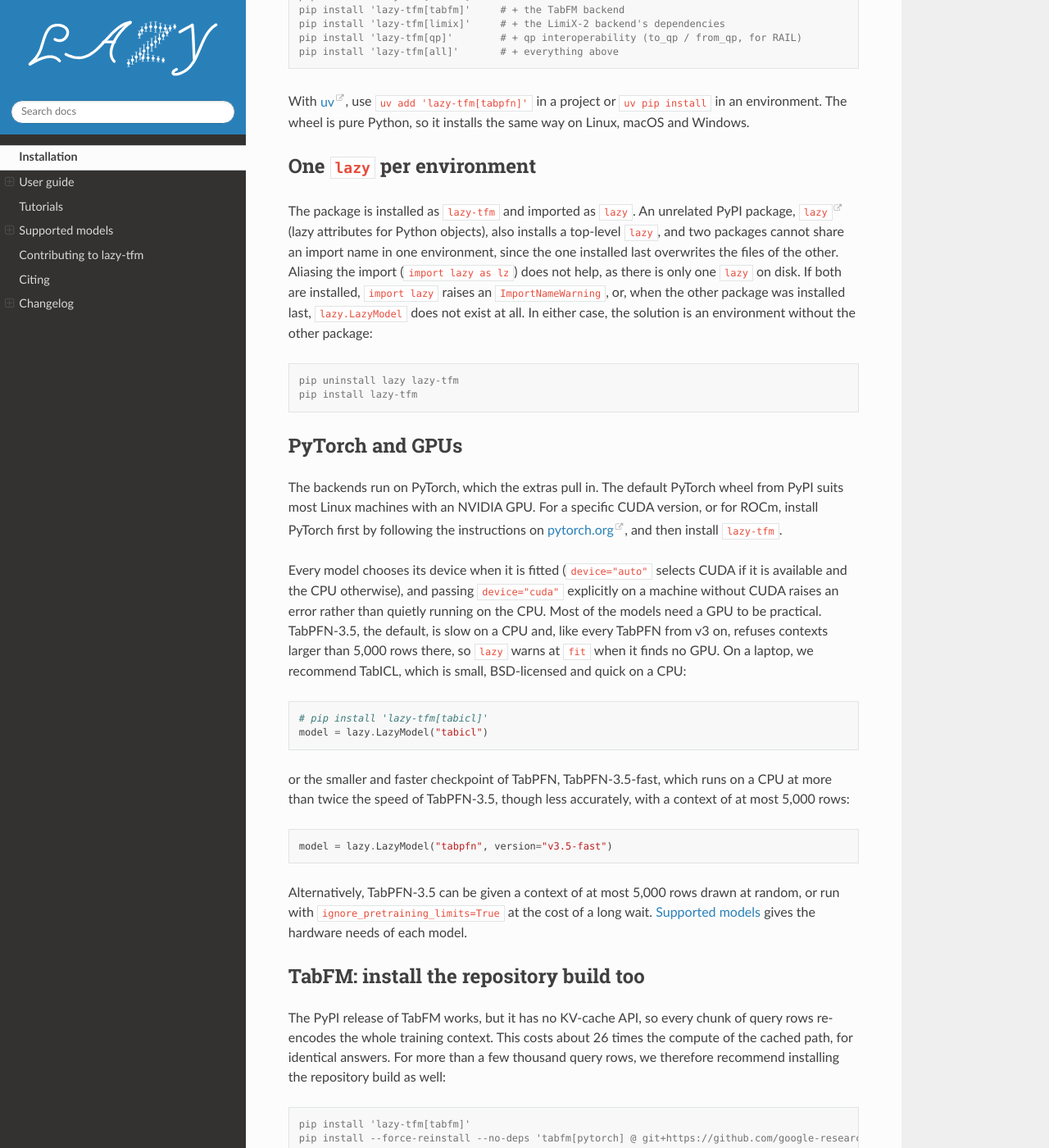
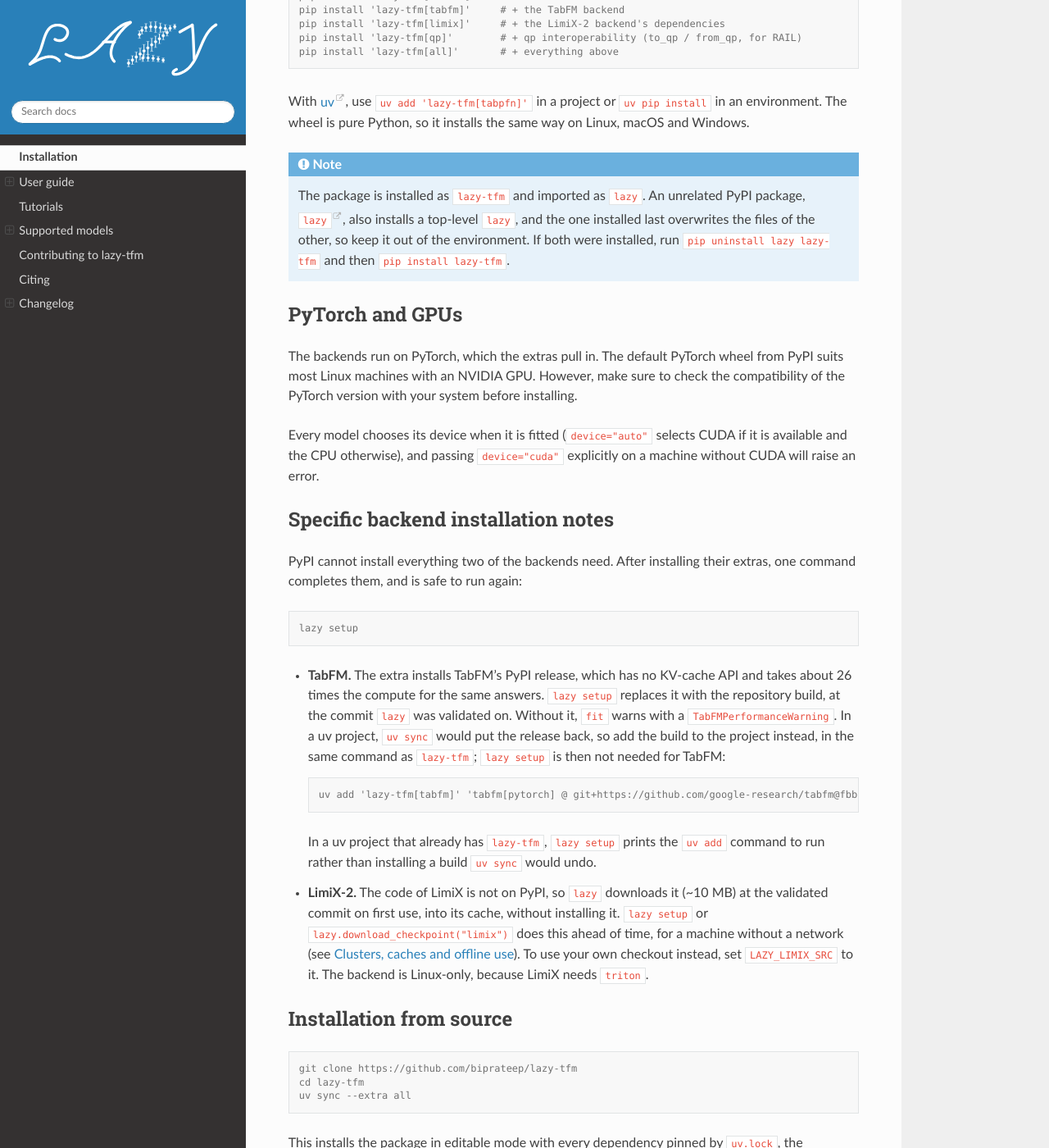
Before and after one commit to biprateep/lazy-tfm, a Sphinx documentation site: the page built from docs/installation.md, in a window 1280 px wide and 1400 px high, scrolled down 339 px. Shown: the whole window at 82% size. Built offline with Sphinx 7.4.7 and the Read the Docs theme 3.1.0, drawn with Linux system fonts in a browser that asks for light colours; pages that are not in the unit, such as notebooks, are missing from menus; some of the changed text lies outside the part shown.

Commit message:
docs: one-step backend installs on the installation page and README
The installation page's TabFM and LimiX-2 sections become one
"Specific backend installation notes" list: `lazy setup` after the
extras, the `uv add` one-liner that puts TabFM's build in a uv project,
and LimiX's source downloading itself. The note on the unrelated `lazy`
package becomes a note box, and the PyTorch section is shortened. The
README's two install sections are merged the same way, and the
changelog records `lazy setup` and the LimiX download.

Co-Authored-By: Claude Opus 5.5 <noreply@anthropic.com>

````diff
--- a/docs/installation.md
+++ b/docs/installation.md
@@ -18,128 +18,56 @@ With [uv](https://docs.astral.sh/uv/), use `uv add 'lazy-tfm[tabpfn]'` in a
 project or `uv pip install` in an environment. The wheel is pure Python, so it
 installs the same way on Linux, macOS and Windows.
 
-## One `lazy` per environment
-
+:::{note}
 The package is installed as `lazy-tfm` and imported as `lazy`. An unrelated
-PyPI package, [`lazy`](https://pypi.org/project/lazy/) (lazy attributes for
-Python objects), also installs a top-level `lazy`, and two packages cannot
-share an import name in one environment, since the one installed last
-overwrites the files of the other. Aliasing the import (`import lazy as lz`)
-does not help, as there is only one `lazy` on disk. If both are installed,
-`import lazy` raises an `ImportNameWarning`, or, when the other package was
-installed last, `lazy.LazyModel` does not exist at all. In either case, the
-solution is an environment without the other package:
-
-```console
-pip uninstall lazy lazy-tfm
-pip install lazy-tfm
-```
+PyPI package, [`lazy`](https://pypi.org/project/lazy/), also installs a
+top-level `lazy`, and the one installed last overwrites the files of the
+other, so keep it out of the environment. If both were installed, run
+`pip uninstall lazy lazy-tfm` and then `pip install lazy-tfm`.
+:::
 
 ## PyTorch and GPUs
 
 The backends run on PyTorch, which the extras pull in. The default PyTorch
-wheel from PyPI suits most Linux machines with an NVIDIA GPU. For a specific
-CUDA version, or for ROCm, install PyTorch first by following the instructions
-on [pytorch.org](https://pytorch.org/get-started/locally/), and then install
-`lazy-tfm`.
+wheel from PyPI suits most Linux machines with an NVIDIA GPU. However, make sure to check the compatibility of the PyTorch version with your system before installing.
 
 Every model chooses its device when it is fitted (`device="auto"` selects
 CUDA if it is available and the CPU otherwise), and passing `device="cuda"`
-explicitly on a machine without CUDA raises an error rather than quietly
-running on the CPU. Most of the models need a GPU to be practical. TabPFN-3.5,
-the default, is slow on a CPU and, like every TabPFN from v3 on, refuses
-contexts larger than 5,000 rows there, so `lazy` warns at `fit` when it finds
-no GPU. On a laptop, we recommend TabICL, which is small, BSD-licensed and
-quick on a CPU:
+explicitly on a machine without CUDA will raise an error.
 
-```python
-# pip install 'lazy-tfm[tabicl]'
-model = lazy.LazyModel("tabicl")
+## Specific backend installation notes
+
+PyPI cannot install everything two of the backends need. After installing
+their extras, one command completes them, and is safe to run again:
+
+```console
+lazy setup
 ```
 
-or the smaller and faster checkpoint of TabPFN, TabPFN-3.5-fast, which runs
-on a CPU at more than twice the speed of TabPFN-3.5, though less accurately,
-with a context of at most 5,000 rows:
+- **TabFM.** The extra installs TabFM's PyPI release, which has no KV-cache
+  API and takes about 26 times the compute for the same answers. `lazy setup`
+  replaces it with the repository build, at the commit `lazy` was validated
+  on. Without it, `fit` warns with a `TabFMPerformanceWarning`. In a uv
+  project, `uv sync` would put the release back, so add the build to the
+  project instead, in the same command as `lazy-tfm`; `lazy setup` is then
+  not needed for TabFM:
 
-```python
-model = lazy.LazyModel("tabpfn", version="v3.5-fast")
-```
+  ```console
+  uv add 'lazy-tfm[tabfm]' 'tabfm[pytorch] @ git+https://github.com/google-research/tabfm@fbb665569425fd2f490c6576b3af967876fe11ff'
+  ```
 
-Alternatively, TabPFN-3.5 can be given a context of at most 5,000 rows drawn
-at random, or run with `ignore_pretraining_limits=True` at the cost of a long
-wait.
-{doc}`models/index` gives the hardware needs of each model.
+  In a uv project that already has `lazy-tfm`, `lazy setup` prints the
+  `uv add` command to run rather than installing a build `uv sync` would
+  undo.
+- **LimiX-2.** The code of LimiX is not on PyPI, so `lazy` downloads it
+  (~10 MB) at the validated commit on first use, into its cache, without
+  installing it. `lazy setup` or `lazy.download_checkpoint("limix")` does
+  this ahead of time, for a machine without a network (see
+  {doc}`guide/clusters`). To use your own checkout instead, set
+  `LAZY_LIMIX_SRC` to it. The backend is Linux-only, because LimiX needs
+  `triton`.
 
-## TabFM: install the repository build too
-
-The PyPI release of TabFM works, but it has no KV-cache API, so every chunk
-of query rows re-encodes the whole training context. This costs about 26
-times the compute of the cached path, for identical answers. For more than a
-few thousand query rows, we therefore recommend installing the repository
-build as well:
-
-```console
-pip install 'lazy-tfm[tabfm]'
-pip install --force-reinstall --no-deps 'tabfm[pytorch] @ git+https://github.com/google-research/tabfm@fbb665569425fd2f490c6576b3af967876fe11ff'
-```
-
-The `--force-reinstall` flag is necessary, because the repository build calls
-itself 1.0.1, like the release, and without the flag pip keeps the release
-and changes nothing.
-
-On the release build, `TabFMHistogram` warns at `fit` with a
-`TabFMPerformanceWarning`, and `lazy.models._icl_stream.streaming_available()`
-returns `True` when the fast path is in use.
-
-## LimiX-2: install its code separately
-
-The code of LimiX is not on PyPI, and PyPI does not allow a package to depend
-on a repository, so the `limix` extra installs only its dependencies. The
-code itself should be installed at the commit `lazy` was validated on:
-
-```console
-pip install 'lazy-tfm[limix]'
-pip install 'LimiX @ git+https://github.com/limix-ldm-ai/LimiX@516bf396333feb3198cf7aff8a6c10421f218e24'
-```
-
-or the repository can be cloned and `LAZY_LIMIX_SRC` set to the checkout.
-`lazy` loads two parts of it under private module names and never imports
-the generic top-level packages of LimiX (`model`, `inference`, `utils`,
-`config`). However, a `pip install` still puts those names into the
-environment, where they can shadow the modules of another package, so in a
-shared environment we recommend the clone and `LAZY_LIMIX_SRC`. Another commit
-works with a `LimiXSourceWarning`. The LimiX network imports `triton`, which
-only has Linux wheels, so the backend is Linux-only for now.
-
-## Pretrained checkpoints
-
-Weights are not bundled with the package. They are downloaded from the Hugging
-Face Hub the first time a model is fitted or predicts, and cached from then
-on. None of the repositories is gated, so no Hugging Face account or token is
-needed.
-
-| Backend  | Versions        | Size           | License of the weights                          |
-| -------- | --------------- | -------------- | ----------------------------------------------- |
-| `limix`  | `v2`            | ~1.6 GB        | StableAI LimiX, **non-commercial** (with the attribution "Built with StableAI LimiX") |
-| `tabfm`  | `v1.0`          | ~6.6 GB        | Google, **non-commercial**                      |
-| `tabicl` | `v2`            | ~100 MB        | BSD-3-Clause                                    |
-| `tabpfn` | `v2` to `v3.5`  | 41 MB – 880 MB | Prior Labs, **non-commercial**, except `v2` (Apache-2.0 with attribution) |
-
-Each version is pinned to a fixed revision, and
-{data}`lazy.CHECKPOINTS <lazy.models.CHECKPOINTS>` lists them with the license
-text for each. To download the weights ahead of time (e.g., before moving to a
-machine without a network):
-
-```python
-import lazy
-
-lazy.download_checkpoint("tabpfn", "v3.5")
-lazy.is_cached("tabpfn", "v3.5")   # True
-```
-
-See {doc}`guide/clusters` for caches and running offline.
-
-## From source
+## Installation from source
 
 ```console
 git clone https://github.com/biprateep/lazy-tfm
@@ -148,6 +76,5 @@ uv sync --extra all
 ```
 
 This installs the package in editable mode with every dependency pinned by
-`uv.lock`, including the repository build of TabFM (the code of LimiX still
-comes from `LAZY_LIMIX_SRC` or a separate install). See {doc}`contributing`
+`uv.lock`, the repository build of TabFM included. See {doc}`contributing`
 for the development workflow.
````
Also changed, not shown: CHANGELOG.md (+11 -0 lines), README.md (+18 -31 lines).
